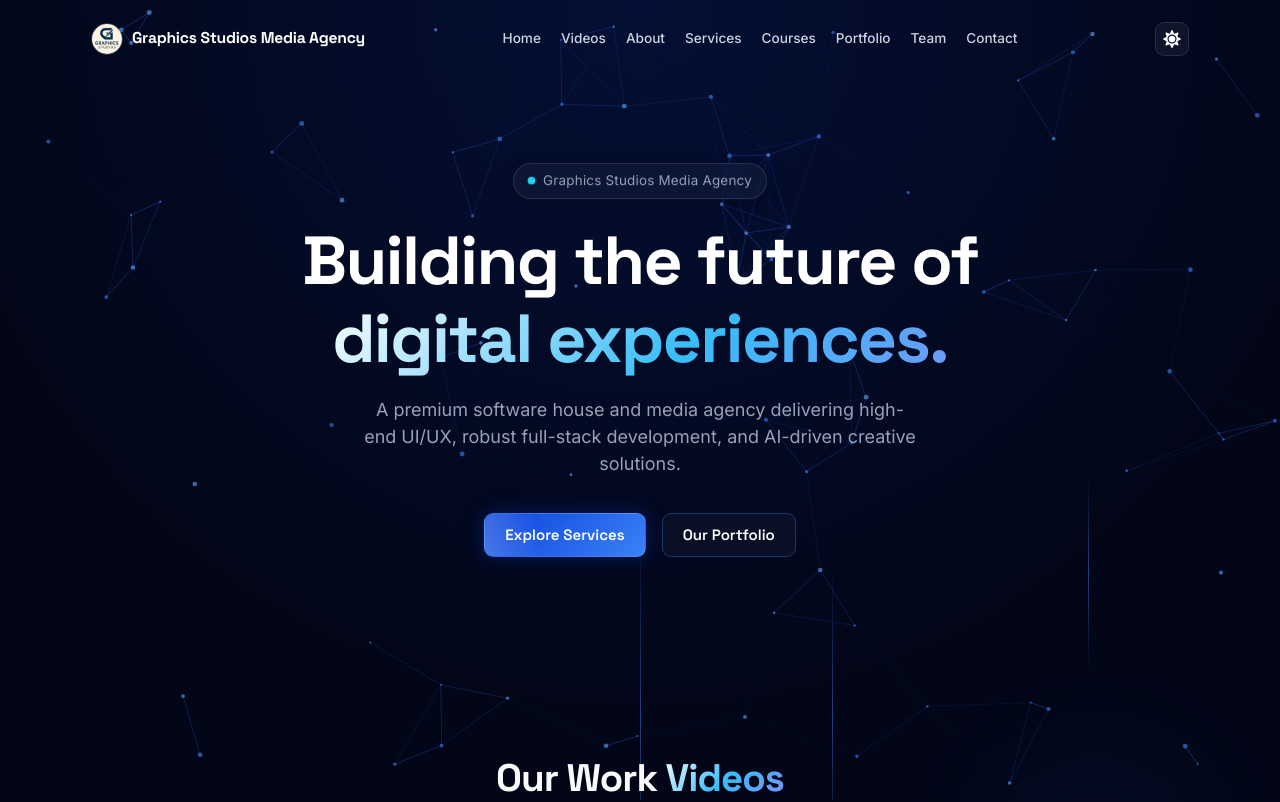
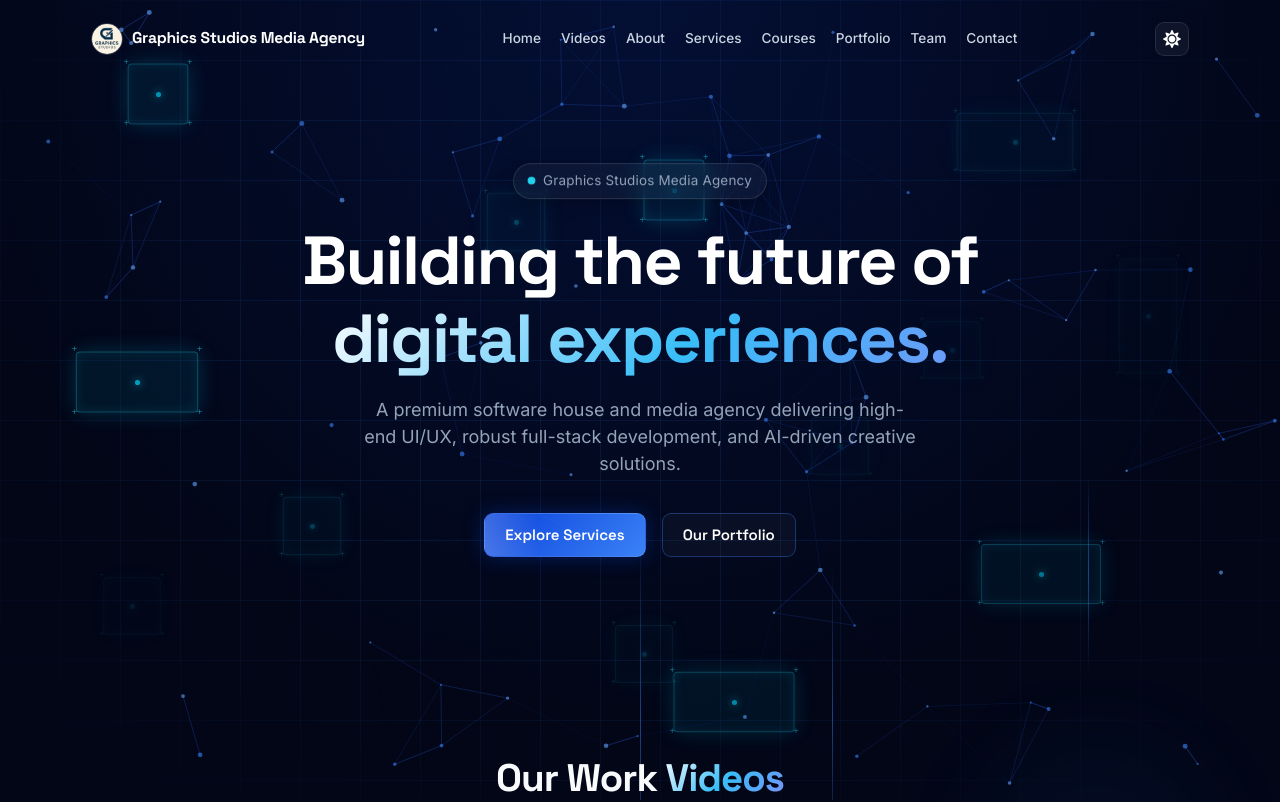
Before and after one commit to AliAhmad0a/Graphics-Studios, a React (Vite) app: page / in a window 1280 px wide. Shown: the top 802 px of the page. Built offline with nearby package versions, Linux system fonts and the light colour scheme.

Commit message:
Add animated digital boxes grid matrix to both dark and light theme backgrounds

```diff
--- a/src/components/AnimatedSoftwareBackground.jsx
+++ b/src/components/AnimatedSoftwareBackground.jsx
@@ -1,4 +1,4 @@
-import React, { useCallback, useState, useEffect } from 'react';
+import React, { useCallback, useState, useEffect, useMemo } from 'react';
 import Particles from 'react-tsparticles';
 import { loadFull } from 'tsparticles';
 
@@ -21,6 +21,22 @@ const AnimatedSoftwareBackground = () => {
         await loadFull(engine);
     }, []);
 
+    const digitalBoxes = useMemo(() => [
+        { top: '8%', left: '10%', width: '60px', height: '60px', delay: '0s', duration: '4.8s' },
+        { top: '14%', right: '16%', width: '120px', height: '60px', delay: '1.4s', duration: '6.2s' },
+        { top: '24%', left: '38%', width: '60px', height: '60px', delay: '2.6s', duration: '5.0s' },
+        { top: '32%', right: '8%', width: '60px', height: '120px', delay: '0.9s', duration: '5.6s' },
+        { top: '44%', left: '6%', width: '120px', height: '60px', delay: '3.2s', duration: '6.8s' },
+        { top: '52%', right: '32%', width: '60px', height: '60px', delay: '1.8s', duration: '4.5s' },
+        { top: '62%', left: '22%', width: '60px', height: '60px', delay: '0.5s', duration: '5.2s' },
+        { top: '68%', right: '14%', width: '120px', height: '60px', delay: '2.2s', duration: '6.4s' },
+        { top: '78%', left: '48%', width: '60px', height: '60px', delay: '1.1s', duration: '4.9s' },
+        { top: '84%', right: '38%', width: '120px', height: '60px', delay: '2.9s', duration: '5.8s' },
+        { top: '20%', right: '45%', width: '60px', height: '60px', delay: '3.6s', duration: '5.4s' },
+        { top: '40%', left: '72%', width: '60px', height: '60px', delay: '2.1s', duration: '4.7s' },
+        { top: '72%', left: '8%', width: '60px', height: '60px', delay: '1.5s', duration: '5.3s' }
+    ], []);
+
     return (
         <div style={{
             position: 'fixed', top: 0, left: 0, width: '100%', height: '100%',
@@ -33,6 +49,36 @@ const AnimatedSoftwareBackground = () => {
                     ? 'radial-gradient(circle at 50% 0%, rgba(37, 99, 235, 0.09) 0%, rgba(2, 132, 199, 0.04) 45%, transparent 70%)'
                     : 'radial-gradient(circle at 50% 0%, rgba(10, 66, 219, 0.15) 0%, transparent 70%)'
             }}></div>
+
+            {/* Digital Boxes Grid Matrix Background */}
+            <div className="digital-matrix-lines"></div>
+
+            {/* Animated Digital Grid Boxes */}
+            <div className="digital-boxes-layer">
+                {digitalBoxes.map((box, i) => (
+                    <div
+                        key={i}
+                        className="digital-grid-box"
+                        style={{
+                            top: box.top,
+                            left: box.left,
+                            right: box.right,
+                            width: box.width,
+                            height: box.height,
+                            animationDelay: box.delay,
+                            animationDuration: box.duration
+                        }}
+                    >
+                        <div className="box-inner">
+                            <span className="box-dot"></span>
+                        </div>
+                        <span className="box-corner tl">+</span>
+                        <span className="box-corner tr">+</span>
+                        <span className="box-corner bl">+</span>
+                        <span className="box-corner br">+</span>
+                    </div>
+                ))}
+            </div>
 
             {/* 3D Perspective Digital Grid */}
             <div className="perspective-grid"></div>
@@ -77,6 +123,83 @@ const AnimatedSoftwareBackground = () => {
             />
 
             <style>{`
+                .digital-matrix-lines {
+                    position: absolute;
+                    inset: 0;
+                    width: 100%;
+                    height: 100%;
+                    background-image:
+                        linear-gradient(to right, var(--matrix-grid-line) 1px, transparent 1px),
+                        linear-gradient(to bottom, var(--matrix-grid-line) 1px, transparent 1px);
+                    background-size: 60px 60px;
+                    mask-image: radial-gradient(ellipse at 50% 45%, black 45%, transparent 95%);
+                    -webkit-mask-image: radial-gradient(ellipse at 50% 45%, black 45%, transparent 95%);
+                    pointer-events: none;
+                }
+
+                .digital-boxes-layer {
+                    position: absolute;
+                    inset: 0;
+                    width: 100%;
+                    height: 100%;
+                    pointer-events: none;
+                }
+
+                .digital-grid-box {
+                    position: absolute;
+                    box-sizing: border-box;
+                    animation: digitalBoxPulse ease-in-out infinite;
+                    pointer-events: none;
+                }
+
+                .box-inner {
+                    width: 100%;
+                    height: 100%;
+                    background: var(--digital-box-bg);
+                    border: 1px solid var(--digital-box-border);
+                    box-shadow: var(--digital-box-glow);
+                    border-radius: 4px;
+                    box-sizing: border-box;
+                    position: relative;
+                    display: flex;
+                    align-items: center;
+                    justify-content: center;
+                }
+
+                .box-dot {
+                    width: 5px;
+                    height: 5px;
+                    border-radius: 50%;
+                    background: var(--digital-box-dot);
+                    box-shadow: 0 0 8px var(--digital-box-dot);
+                    opacity: 0.85;
+                }
+
+                .box-corner {
+                    position: absolute;
+                    font-size: 9px;
+                    font-family: monospace;
+                    line-height: 1;
+                    color: var(--digital-box-corner);
+                    opacity: 0.7;
+                    user-select: none;
+                }
+                .box-corner.tl { top: -5px; left: -4px; }
+                .box-corner.tr { top: -5px; right: -4px; }
+                .box-corner.bl { bottom: -5px; left: -4px; }
+                .box-corner.br { bottom: -5px; right: -4px; }
+
+                @keyframes digitalBoxPulse {
+                    0%, 100% {
+                        opacity: 0.12;
+                        transform: scale(0.96);
+                    }
+                    50% {
+                        opacity: 0.85;
+                        transform: scale(1.02);
+                    }
+                }
+
                 .perspective-grid {
                     position: absolute;
                     bottom: -20%; left: -20%; width: 140%; height: 70vh;
--- a/src/styles/App.css
+++ b/src/styles/App.css
@@ -42,6 +42,13 @@
   --background-alpha-90: rgba(2, 6, 23, 0.90);
   --background-alpha-80: rgba(2, 6, 23, 0.80);
   --background-alpha-75: rgba(2, 6, 23, 0.75);
+
+  --matrix-grid-line: rgba(59, 130, 246, 0.10);
+  --digital-box-bg: rgba(6, 182, 212, 0.10);
+  --digital-box-border: rgba(34, 211, 238, 0.38);
+  --digital-box-glow: 0 0 22px rgba(6, 182, 212, 0.28), inset 0 0 12px rgba(34, 211, 238, 0.12);
+  --digital-box-corner: #22d3ee;
+  --digital-box-dot: #00d9ff;
 
   --sans: 'Inter', -apple-system, BlinkMacSystemFont, 'Segoe UI', Roboto, Oxygen, Ubuntu, Cantarell, sans-serif;
   --heading: 'Space Grotesk', 'Inter', -apple-system, BlinkMacSystemFont, sans-serif;
@@ -98,6 +105,13 @@
   --background-alpha-90: rgba(255, 255, 255, 0.90);
   --background-alpha-80: rgba(255, 255, 255, 0.80);
   --background-alpha-75: rgba(255, 255, 255, 0.75);
+
+  --matrix-grid-line: rgba(37, 99, 235, 0.08);
+  --digital-box-bg: rgba(37, 99, 235, 0.08);
+  --digital-box-border: rgba(37, 99, 235, 0.28);
+  --digital-box-glow: 0 0 18px rgba(37, 99, 235, 0.15), inset 0 0 10px rgba(37, 99, 235, 0.06);
+  --digital-box-corner: #2563eb;
+  --digital-box-dot: #1d4ed8;
 
   color-scheme: light;
 }
```
